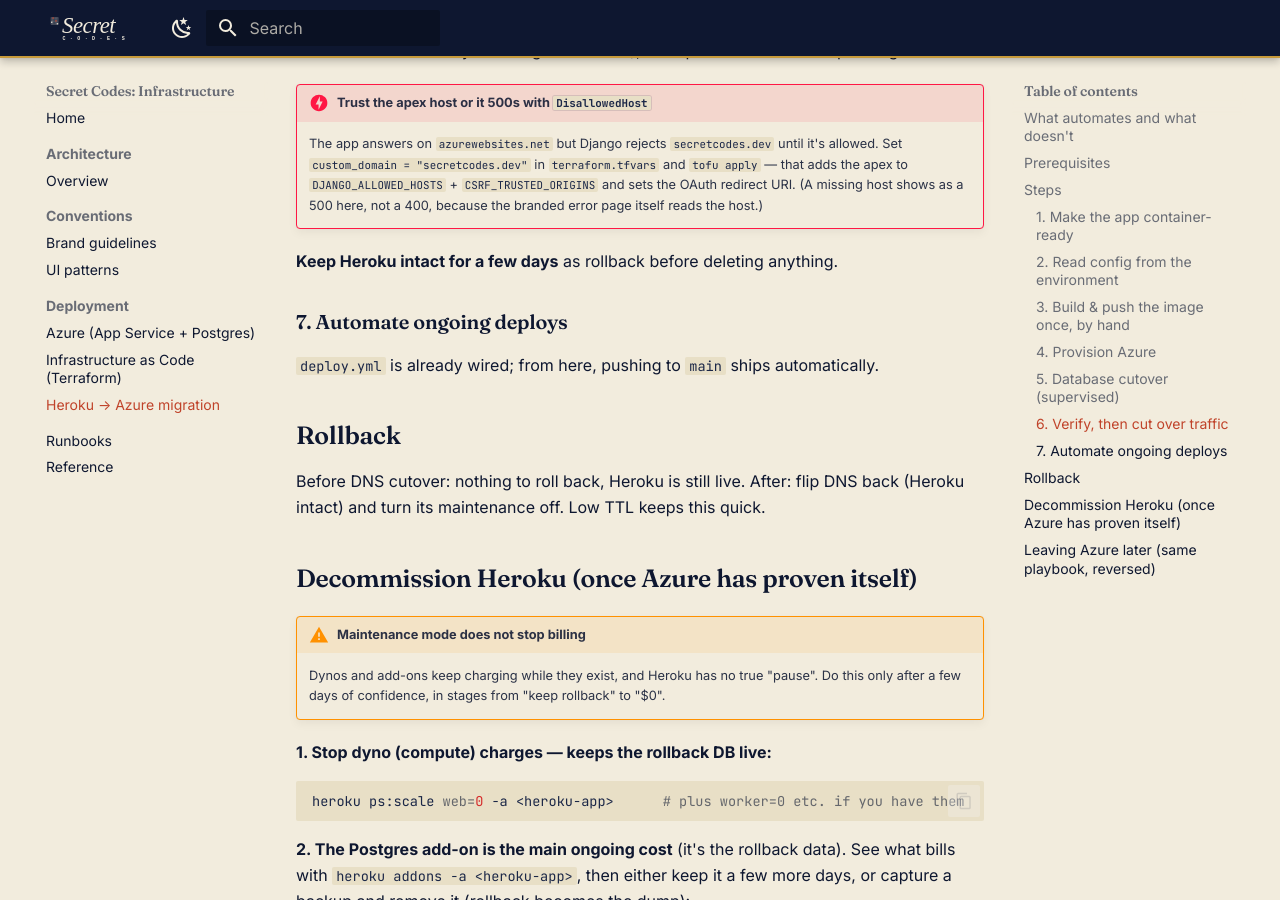
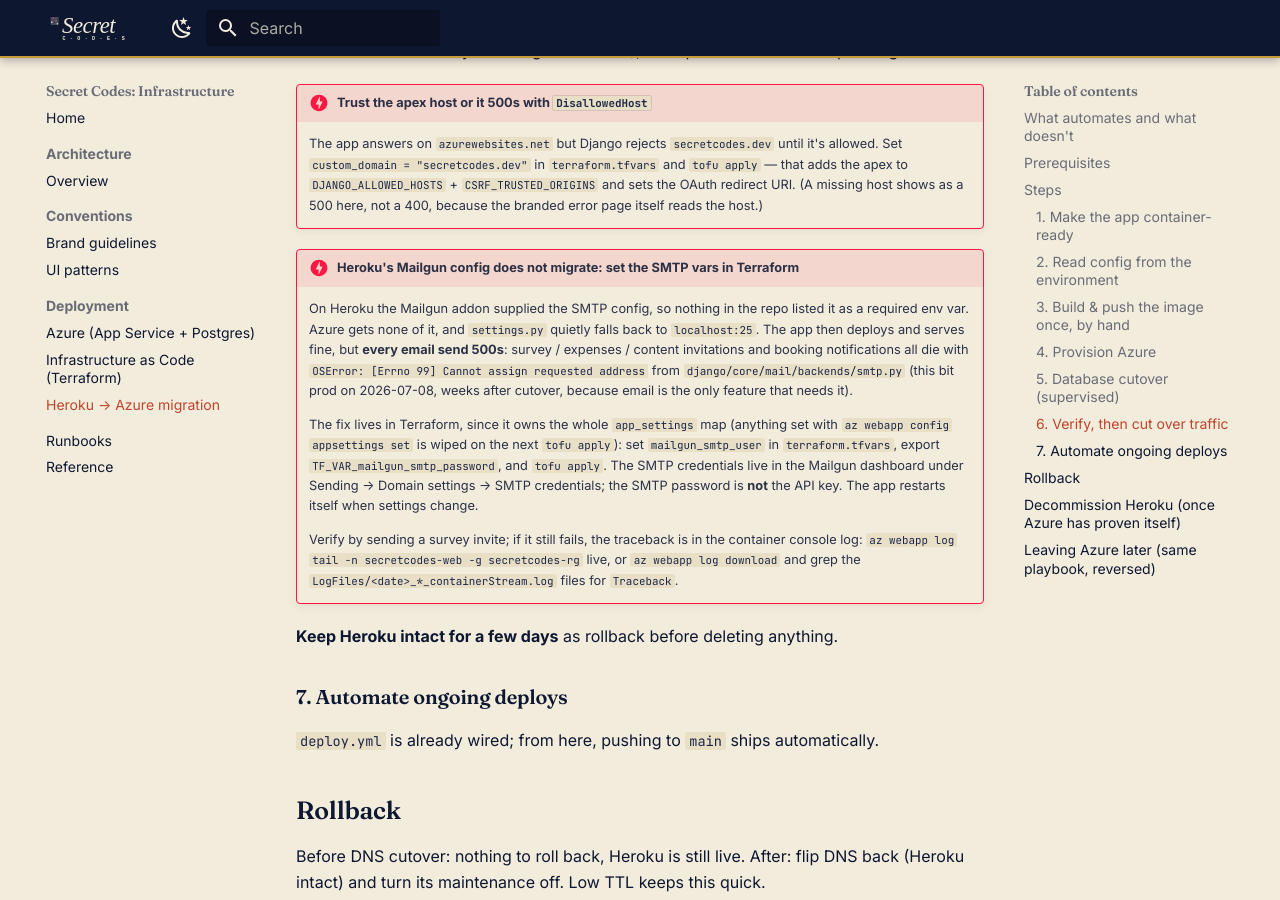
Before and after one commit to Mariatta/secretcodes, an MkDocs documentation site: the page built from docs/deployment/migration.md, in a window 1280 px wide and 900 px high, scrolled down 4713 px. Built offline with MkDocs 1.6.1 and Material for MkDocs 9.7.7, drawn with Linux system fonts in a browser that asks for light colours.

Commit message:
Azure: wire Mailgun SMTP into Terraform; document the missing-email gotcha (#133)
Heroku's Mailgun addon supplied the SMTP config implicitly, so the Azure
migration never carried it over and settings.py fell back to localhost:25.
Every email send (survey/expenses/content invites, notifications) 500'd
with OSError [Errno 99] weeks after cutover.

Terraform owns the whole app_settings map, so the fix goes through tfvars
(mailgun_smtp_user + TF_VAR_mailgun_smtp_password), not az CLI, which
tofu apply would wipe. migration.md gains a danger admonition with the
symptom, fix, and how to read the container logs.

```diff
--- a/docs/deployment/migration.md
+++ b/docs/deployment/migration.md
@@ -206,6 +206,30 @@
     URI. (A missing host shows as a 500 here, not a 400, because the branded error
     page itself reads the host.)
 
+!!! danger "Heroku's Mailgun config does not migrate: set the SMTP vars in Terraform"
+    On Heroku the Mailgun addon supplied the SMTP config, so nothing in the
+    repo listed it as a required env var. Azure gets none of it, and
+    `settings.py` quietly falls back to `localhost:25`. The app then deploys
+    and serves fine, but **every email send 500s**: survey / expenses /
+    content invitations and booking notifications all die with
+    `OSError: [Errno 99] Cannot assign requested address` from
+    `django/core/mail/backends/smtp.py` (this bit prod on 2026-07-08, weeks
+    after cutover, because email is the only feature that needs it).
+
+    The fix lives in Terraform, since it owns the whole `app_settings` map
+    (anything set with `az webapp config appsettings set` is wiped on the
+    next `tofu apply`): set `mailgun_smtp_user` in `terraform.tfvars`,
+    export `TF_VAR_mailgun_smtp_password`, and `tofu apply`. The SMTP
+    credentials live in the Mailgun dashboard under Sending → Domain
+    settings → SMTP credentials; the SMTP password is **not** the API key.
+    The app restarts itself when settings change.
+
+    Verify by sending a survey invite; if it still fails, the traceback is
+    in the container console log:
+    `az webapp log tail -n secretcodes-web -g secretcodes-rg` live, or
+    `az webapp log download` and grep the
+    `LogFiles/<date>_*_containerStream.log` files for `Traceback`.
+
 **Keep Heroku intact for a few days** as rollback before deleting anything.
 
 ### 7. Automate ongoing deploys
```
Also changed, not shown: 3 other files.
